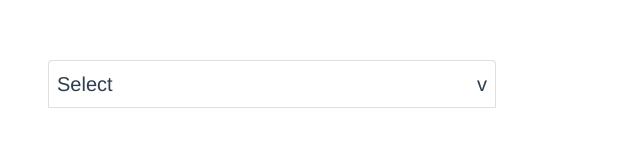
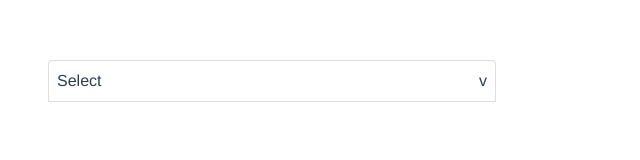
Before and after one commit to HtetLinMaung/multi_select, a Vue app: page / in a window 1280 px wide. Shown: the top 160 px of the page, without its empty margins (0-640 px from the left). Built offline with nearby package versions, Linux system fonts and the light colour scheme.

Commit message:
updating

```diff
--- a/src/App.vue
+++ b/src/App.vue
@@ -15,61 +15,73 @@ export default {
   data: () => ({
     permissions: [
       {
+        id: 1,
         name: "Create",
         description: "blah blah blah",
         flag: false
       },
       {
+        id: 2,
         name: "Create",
         description: "blah blah blah",
         flag: false
       },
       {
+        id: 3,
         name: "Update",
         description: "blah blah blah",
         flag: false
       },
       {
+        id: 4,
         name: "Update",
         description: "blah blah blah",
         flag: false
       },
       {
+        id: 5,
         name: "Delete",
         description: "blah blah blah",
         flag: false
       },
       {
+        id: 6,
         name: "Delete",
         description: "blah blah blah",
         flag: false
       },
       {
+        id: 7,
         name: "Read",
         description: "blah blah blah",
         flag: false
       },
       {
+        id: 8,
         name: "Read",
         description: "blah blah blah",
         flag: false
       },
       {
+        id: 9,
         name: "Write",
         description: "blah blah blah",
         flag: false
       },
       {
+        id: 10,
         name: "Write",
         description: "blah blah blah",
         flag: false
       },
       {
+        id: 11,
         name: "Create",
         description: "blah blah blah",
         flag: false
       },
       {
+        id: 12,
         name: "Create",
         description: "blah blah blah",
         flag: false
--- a/src/components/MultiSelect.vue
+++ b/src/components/MultiSelect.vue
@@ -1,22 +1,23 @@
 <template>
   <div>
     <b-card class="multi-select">
-      <div class="px-2 lead py-2 text-left" @click="dropDown">
+      <div class="px-2 py-2 text-left" @click="dropDown">
         {{selectTitle}}
         <span style="float: right;">{{ icon }}</span>
       </div>
     </b-card>
     <b-card v-if="collapse" class="multi-select-body">
       <div v-show="selectedCollections.length" class="px-2 py-2 text-left">
-        <b-badge
+        <b-button
+          @click="removeItem(collection.id)"
           pill
-          variant="light"
-          class="py-2 px-4 m-1"
+          variant="outline-secondary"
+          class="py-0 px-3 m-1"
           v-for="(collection, index) in selectedCollections"
           :key="index"
-        >{{collection.name}}</b-badge>
+        >{{collection.name}}</b-button>
       </div>
-      <div class="text-left">
+      <div v-show="temp.length" class="text-left">
         <b-form-input v-model="search" id="input-small" size="md" placeholder="Search"></b-form-input>
       </div>
       <div v-show="collections.length" class="px-2 py-2 text-left">
@@ -45,8 +46,8 @@ export default {
       search: "",
       icon: "v",
       temp: null,
-      collections: this.items,
-      selectedItems: [],
+      collections: this.items || [],
+      selectedItems: []
     };
   },
   methods: {
@@ -54,28 +55,31 @@ export default {
       this.collapse = !this.collapse;
       this.icon = this.collapse ? "^" : "v";
     },
-
     addSelected() {
       console.log("add working!");
+    },
+    removeItem(id) {
+      for (const collection of this.collections) {
+        if (id == collection.id) {
+          collection.flag = false;
+          break;
+        }
+      }
     }
   },
   computed: {
     selectedCollections() {
-      this.selectedItems = this.collections.filter(collection => collection.flag);
+      this.selectedItems = this.collections.filter(
+        collection => collection.flag
+      );
       return this.selectedItems;
     }
   },
   watch: {
     selectall: function(newVal, old) {
-      if (newVal) {
-        this.collections.forEach(collection => {
-          collection.flag = true;
-        });
-      } else {
-        this.collections.forEach(collection => {
-          collection.flag = false;
-        });
-      }
+      this.collections.forEach(collection => {
+        collection.flag = newVal;
+      });
     },
 
     search: function(newVal, old) {
@@ -96,7 +100,8 @@ export default {
 </script>
 
 <style lang="scss">
-.multi-select {
+.multi-select,
+.multi-select-body {
   max-width: 28rem;
   border-bottom-left-radius: 0 !important;
   border-bottom-right-radius: 0 !important;
@@ -105,15 +110,6 @@ export default {
   }
 }
 
-.multi-select-body {
-  .card-body {
-    padding: 0;
-  }
-  border-top-left-radius: 0 !important;
-  border-top-right-radius: 0 !important;
-  max-width: 28rem;
-}
-
 .striped:nth-child(even) {
   background-color: #f7fcff;
 }
```
